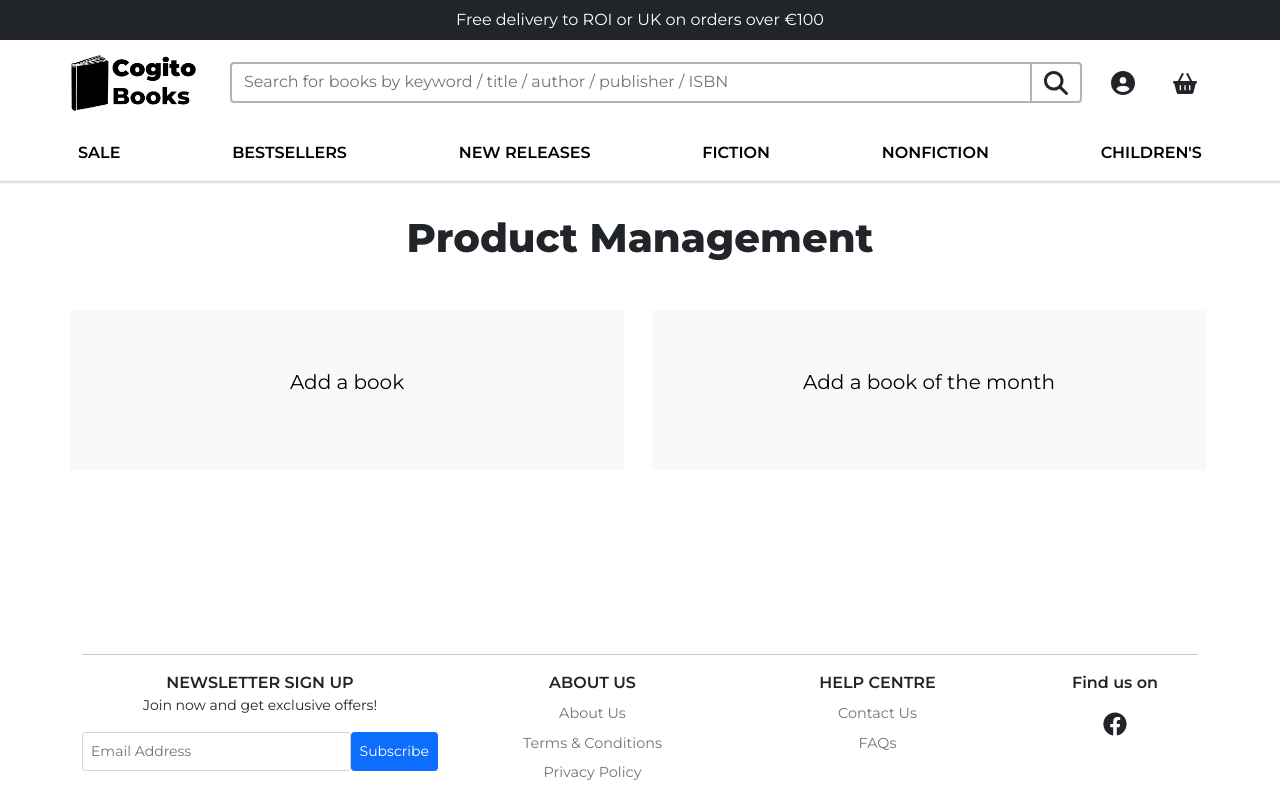
After one commit to sejungkwak/cogito-books, a Django app: page /profile/management/ in a window 1280 px wide. The commit adds this page. Run offline with Django 3.2, Linux system fonts and the light colour scheme; the visitor is signed in with stand-in values (Sample User, id 1); parts of the project's set-up code (start-up, migrations or seed data) failed here and were passed over; some libraries are stand-ins or nearby versions.

Commit message:
mod: Modify product management menu

```diff
--- a/books/templates/books/add_book.html
+++ b/books/templates/books/add_book.html
@@ -33,7 +33,7 @@
             {% endif %}
         {% endfor %}
         <button class="btn btn-primary" type="submit">{{ button_content }}</button>
-        <a class="btn btn-outline-primary" href="{% url 'book_list' %}">{% trans "Cancel" %}</a>
+        <a class="btn btn-outline-primary" href="{% url 'management_menu' %}">{% trans "Cancel" %}</a>
     </form>
 </div>
 
--- /dev/null
+++ b/profiles/templates/profiles/management_menu.html
@@ -0,0 +1,24 @@
+{% extends "base.html" %}
+{% load static %}
+{% load i18n %}
+{% block head_title %}{% trans "Product Management" %}{% endblock %}
+
+{% block extra_css %}
+<link rel="stylesheet" href="{% static 'profiles/css/profiles.css' %}">
+{% endblock %}
+
+{% block content %}
+<h1 class="mt-lg-3 mb-3 mb-md-5 fw-bold text-center">{% trans "Product Management" %}</h1>
+<section class="row">
+    <div class="profile-menu-link col-12 col-lg-6 mb-3 pe-md-3">
+        <a class="d-flex flex-column justify-content-center align-items-center p-2 p-lg-5 w-100 h-100 text-center text-decoration-none text-black bg-light" href="{% url 'add_book' %}">
+            <h2 class="mb-3 fs-5">{% trans "Add a book" %}</h2>
+        </a>
+    </div>
+    <div class="profile-menu-link col-12 col-lg-6 mb-3 pe-md-3">
+        <a class="d-flex flex-column justify-content-center align-items-center p-2 p-lg-5 w-100 h-100 text-center text-decoration-none text-black bg-light" href="{% url 'add_book_of_the_month' %}">
+            <h2 class="mb-3 fs-5">{% trans "Add a book of the month" %}</h2>
+        </a>
+    </div>
+</section>
+{% endblock %}
--- a/profiles/urls.py
+++ b/profiles/urls.py
@@ -22,5 +22,8 @@ urlpatterns = [
          name='view_wishlist'),
     path('remove_from_wishlist/<int:pk>/',
          views.RemoveFromWishList.as_view(),
-         name='remove_from_wishlist')
+         name='remove_from_wishlist'),
+    path('management/',
+         views.ManagementView.as_view(),
+         name='management_menu')
 ]
--- a/profiles/views.py
+++ b/profiles/views.py
@@ -252,3 +252,16 @@ class RemoveFromWishList(View):
         wishlist.save()
 
         return HttpResponseRedirect(request.META["HTTP_REFERER"])
+
+
+class ManagementView(UserPassesTestMixin, TemplateView):
+    """
+    A view displays account menu options.
+    """
+    template_name = 'profiles/management_menu.html'
+
+    def test_func(self):
+        """
+        Check if the logged-in user is the superuser.
+        """
+        return self.request.user.is_superuser
--- a/templates/base.html
+++ b/templates/base.html
@@ -64,7 +64,7 @@
                         <ul class="dropdown-menu" aria-labelledby="dropdownAccountButton">
                             {% if request.user.is_authenticated %}
                                 {% if request.user.is_superuser %}
-                                    <li><a class="dropdown-item" href="{% url 'add_book' %}">{% trans "Product management" %}</a></li>
+                                    <li><a class="dropdown-item" href="{% url 'management_menu' %}">{% trans "Product management" %}</a></li>
                                 {% endif %}
                                 <li><a class="dropdown-item" href="{% url 'profile' %}">{% trans "Your account" %}</a></li>
                                 <li><a class="dropdown-item" href="{% url 'account_logout' %}">{% trans "Sign out" %}</a></li>
```
